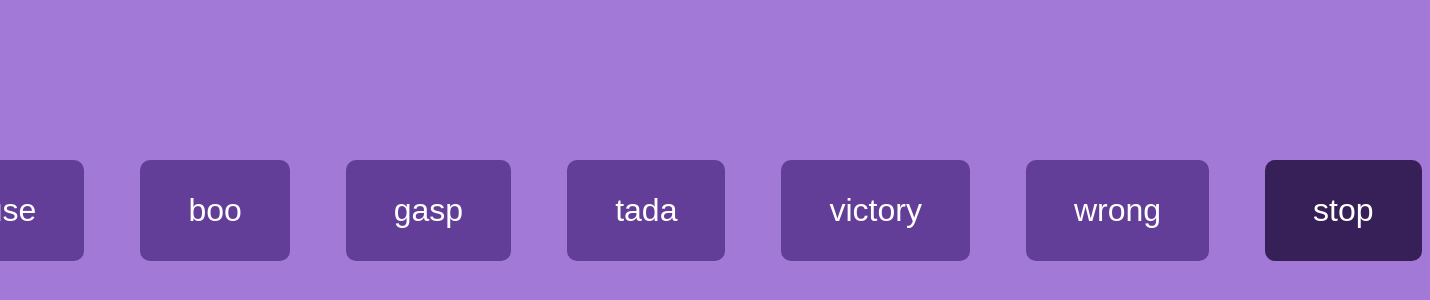
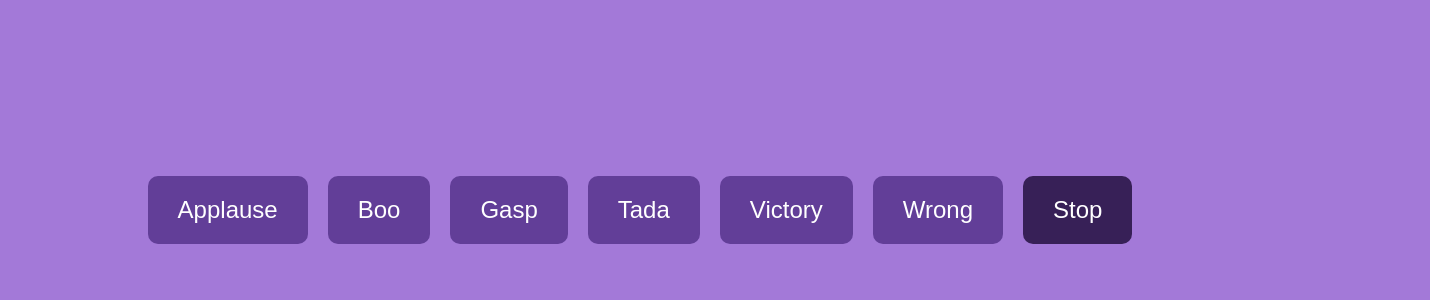
Before and after one commit to acciojob/Soundbar-chauhanAni5959, a website: page main.html in a window 1280 px wide. Shown: the part 190-490 px from the top of the page, 1430 px wide, since content can reach past the window. Drawn offline with Linux system fonts and the light colour scheme.

Commit message:
created a submission

```diff
--- a/main.html
+++ b/main.html
@@ -10,82 +10,65 @@
       padding: 0;
       box-sizing: border-box;
     }
+
     body {
       background: #a379d8;
-      margin: 0;
-      min-height: 100vh;
-      width: 100vw;
-      display: flex;
-      flex-direction: column;
-      justify-content: center;
-      align-items: center;
-    }
-    #container {
-      width: 100vw;
-      height: 100vh;
       display: flex;
       justify-content: center;
       align-items: center;
+      font-family: Arial, sans-serif;
     }
+
     #buttons {
       display: flex;
-      flex-direction: row;
+      flex-wrap: wrap;
       justify-content: center;
       align-items: center;
-      gap: 40px;
-      width: auto;
-      margin: 0 auto;
+      gap: 20px;
+      padding: 20px;
     }
+
     .btn {
       background: #623e98;
       color: #fff;
       border: none;
-      font-size: 2rem;
-      padding: 32px 48px;
-      margin: 8px;
+      font-size: 1.5rem;
+      padding: 20px 30px;
       border-radius: 10px;
       cursor: pointer;
-      transition: background 0.2s;
-      outline: none;
-      z-index: 1;
-      position: relative;
-      display: inline-block;
+      transition: background 0.2s ease;
     }
+
     .btn:hover:not(.stop) {
       background: #7e53b7;
     }
+
     .stop {
       background: #372057;
     }
+
     .stop:hover {
       background: #7447a1;
     }
-    /* Audio hidden visually but in the DOM for Cypress */
+
     audio {
-      display: block;
-      opacity: 0;
-      position: absolute;
-      pointer-events: none;
-      height: 1px;
-      width: 1px;
-      top: -10px;
-      left: -10px;
+      display: none;
     }
   </style>
 </head>
 <body>
-  <div id="container">
-    <div id="buttons">
-      <button class="btn">applause</button>
-      <button class="btn">boo</button>
-      <button class="btn">gasp</button>
-      <button class="btn">tada</button>
-      <button class="btn">victory</button>
-      <button class="btn">wrong</button>
-      <button class="btn stop">stop</button>
-    </div>
+
+  <div id="buttons">
+    <button class="btn" data-sound="applause">Applause</button>
+    <button class="btn" data-sound="boo">Boo</button>
+    <button class="btn" data-sound="gasp">Gasp</button>
+    <button class="btn" data-sound="tada">Tada</button>
+    <button class="btn" data-sound="victory">Victory</button>
+    <button class="btn" data-sound="wrong">Wrong</button>
+    <button class="btn stop">Stop</button>
   </div>
 
+  <!-- Audio files -->
   <audio id="applause" src="sounds/applause.mp3"></audio>
   <audio id="boo" src="sounds/boo.mp3"></audio>
   <audio id="gasp" src="sounds/gasp.mp3"></audio>
@@ -95,10 +78,9 @@
 
   <script>
     const soundNames = ['applause', 'boo', 'gasp', 'tada', 'victory', 'wrong'];
-    const audioElems = soundNames.reduce((obj, name) => {
-      obj[name] = document.getElementById(name);
-      return obj;
-    }, {});
+    const audioElems = Object.fromEntries(
+      soundNames.map(name => [name, document.getElementById(name)])
+    );
 
     function stopAll() {
       soundNames.forEach(name => {
@@ -108,14 +90,14 @@
       });
     }
 
-    document.querySelectorAll('#buttons .btn').forEach(btn => {
-      btn.addEventListener('click', function () {
-        const label = btn.textContent.trim();
-        if (label === 'stop') {
+    document.querySelectorAll('.btn').forEach(btn => {
+      btn.addEventListener('click', () => {
+        const sound = btn.getAttribute('data-sound');
+        if (btn.classList.contains('stop')) {
           stopAll();
-        } else if (audioElems[label]) {
+        } else if (sound && audioElems[sound]) {
           stopAll();
-          audioElems[label].play();
+          audioElems[sound].play().catch(err => console.warn('Playback error:', err));
         }
       });
     });
```
